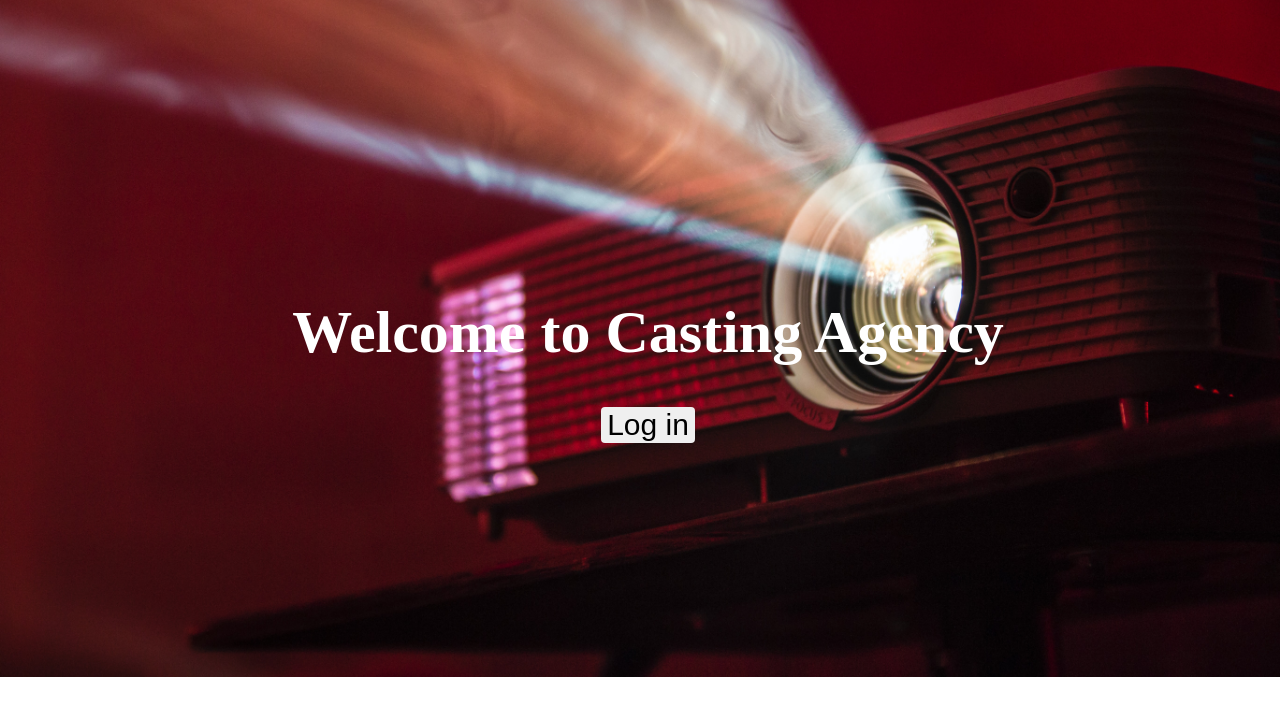
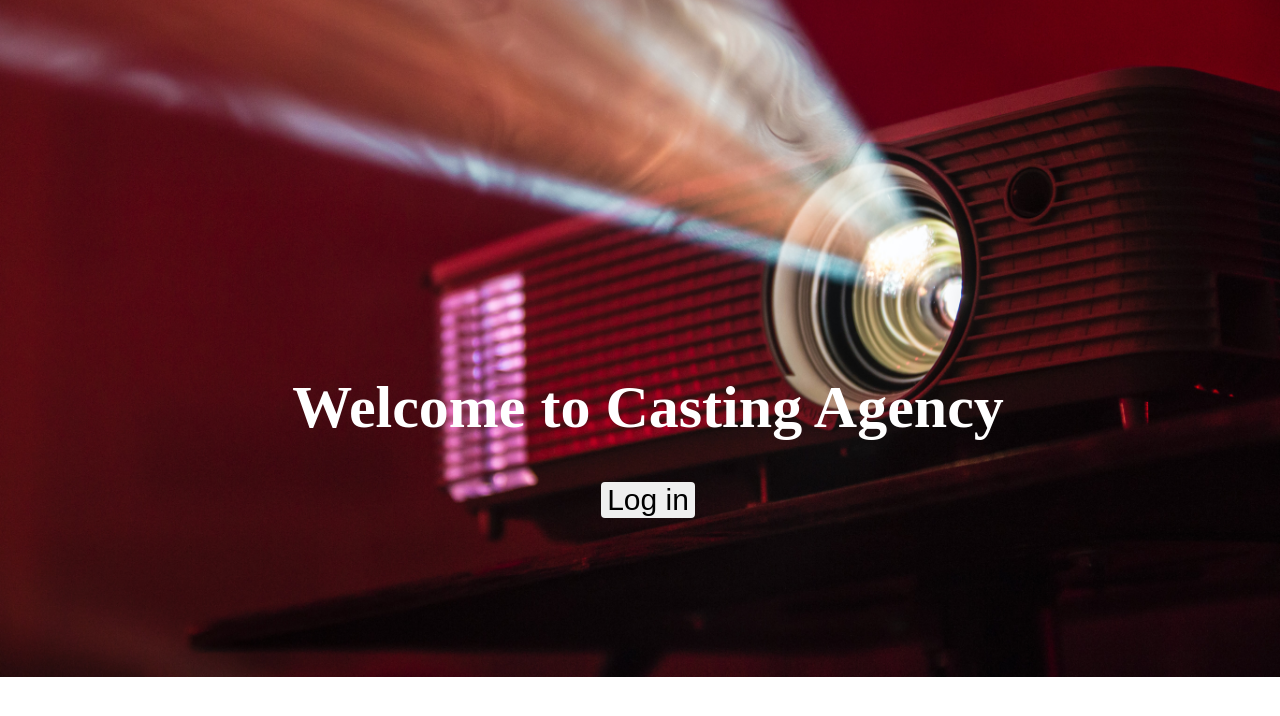
Before and after one commit to linnndachen/Casting-Agency, a Flask app: page / in a window 1280 px wide. Shown: the top 716 px of the page. Run offline with Flask 2, Linux system fonts and the light colour scheme.

Commit message:
fix:formatting

```diff
--- a/static/css/index.css
+++ b/static/css/index.css
@@ -13,7 +13,7 @@ html{
     text-align: center;
     vertical-align: middle;
     display: inline-block;
-    top: 50%;
+    top: 65%;
     width: 100%;
 }
 
```
